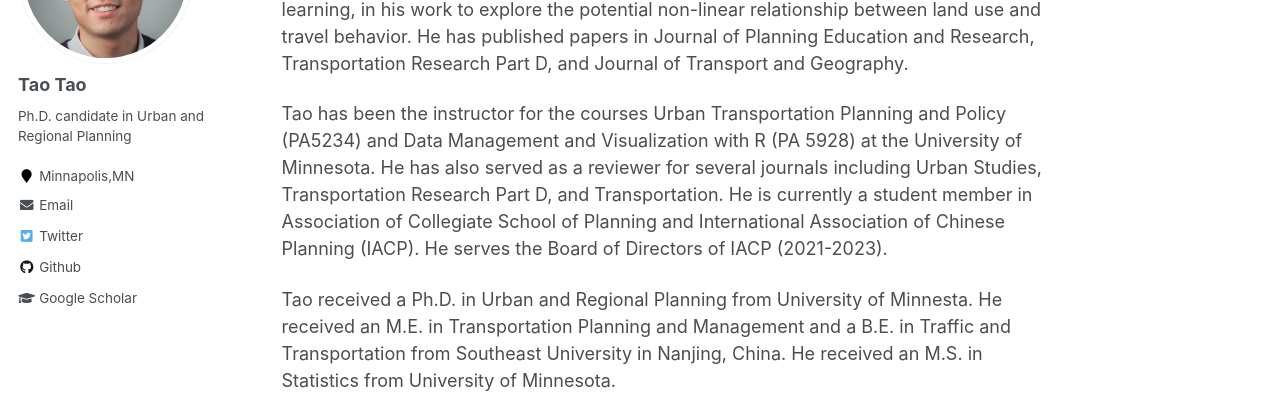
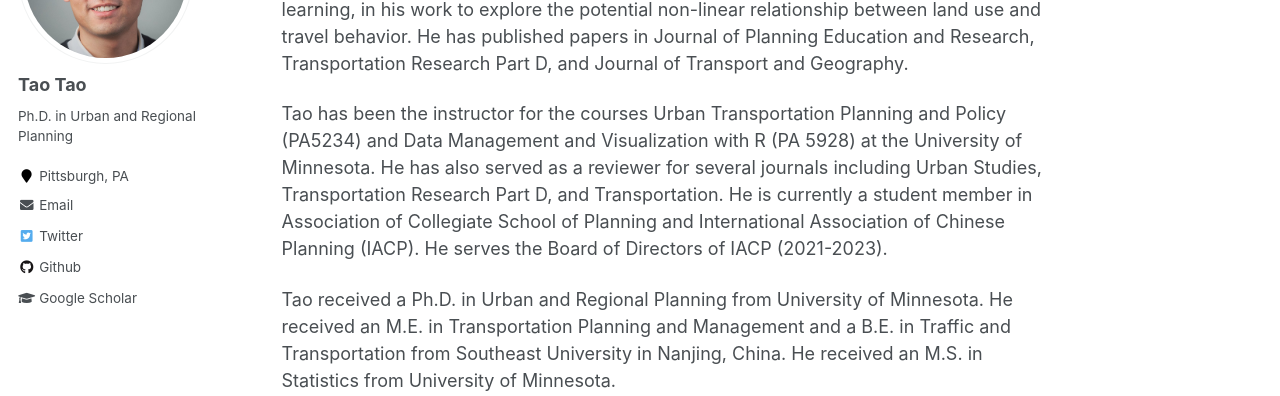
Before and after one commit to vtao1989/blog, a Jekyll site: the page built from _pages/about.md, in a window 1280 px wide and 900 px high. Shown: the part 230-626 px from the top of the window. Built offline with Jekyll 4.4.1, drawn with Linux system fonts in a browser that asks for light colours.

Commit message:
update CV

```diff
--- a/_config.yml
+++ b/_config.yml
@@ -10,7 +10,7 @@ locale                   : "en-US"
 title                    : "Tao Tao"
 title_separator          : "-"
 name                     : &name "Tao Tao"
-description              : &description "Ph.D. candidate in Urban and Regional Planning"
+description              : &description "Ph.D. in Urban and Regional Planning"
 url                      : https://vtao1989.github.io # the base hostname & protocol for your site e.g. "https://mmistakes.github.io"
 baseurl                  : "/blog" # the subpath of your site, e.g. "/blog"
 repository               : "vtao1989.github.io"
@@ -82,12 +82,12 @@ analytics:
 author:
   name             : "Tao Tao"
   avatar           : "profile.png"
-  bio              : "Ph.D. candidate in Urban and Regional Planning"
-  location         : "Minnapolis,MN"
+  bio              : "Ph.D. in Urban and Regional Planning"
+  location         : "Pittsburgh, PA"
   employer         :
   pubmed           :
   googlescholar    : "https://scholar.google.com/citations?hl=en&user=Aw2N5iwAAAAJ"
-  email            : taotao@umn.edu
+  email            : taot@andrew.cmu.edu
   researchgate     :
   uri              :
   bitbucket        :
--- a/_pages/about.md
+++ b/_pages/about.md
@@ -12,7 +12,7 @@ Tao Tao is a postdoc associate at the Department of Civil and Environmental Engi
 
 Tao has been the instructor for the courses Urban Transportation Planning and Policy (PA5234) and Data Management and Visualization with R (PA 5928) at the University of Minnesota.  He has also served as a reviewer for several journals including Urban Studies, Transportation Research Part D, and Transportation.  He is currently a student member in Association of Collegiate School of Planning and International Association of Chinese Planning (IACP).  He serves the Board of Directors of IACP (2021-2023).
 
-Tao received a Ph.D. in Urban and Regional Planning from University of Minnesta. He received an M.E. in Transportation Planning and Management and a B.E. in Traffic and Transportation from Southeast University in Nanjing, China. He received an M.S. in Statistics from University of Minnesota.
+Tao received a Ph.D. in Urban and Regional Planning from University of Minnesota. He received an M.E. in Transportation Planning and Management and a B.E. in Traffic and Transportation from Southeast University in Nanjing, China. He received an M.S. in Statistics from University of Minnesota.
 
 
 ## **Selected Journal Articles**
```
